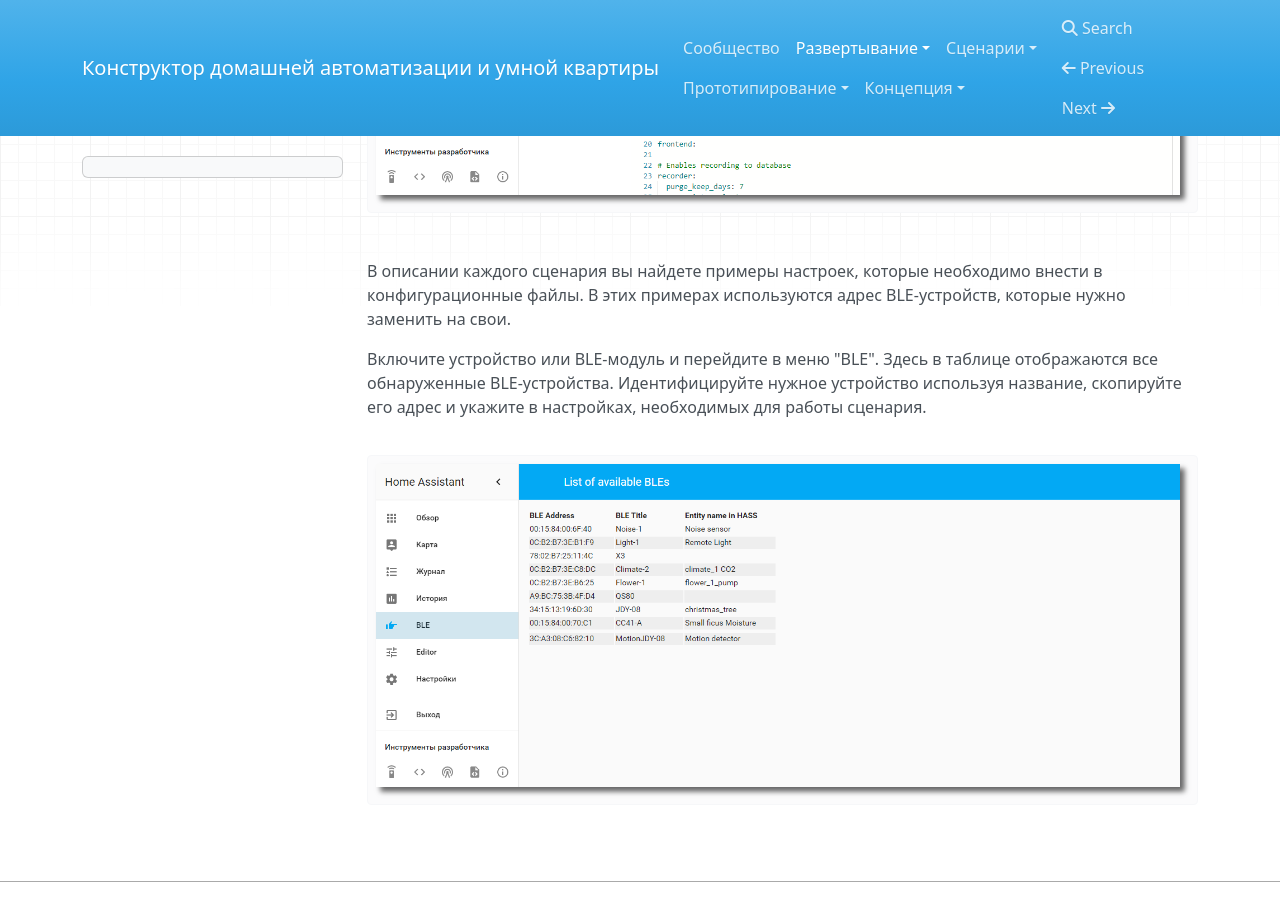
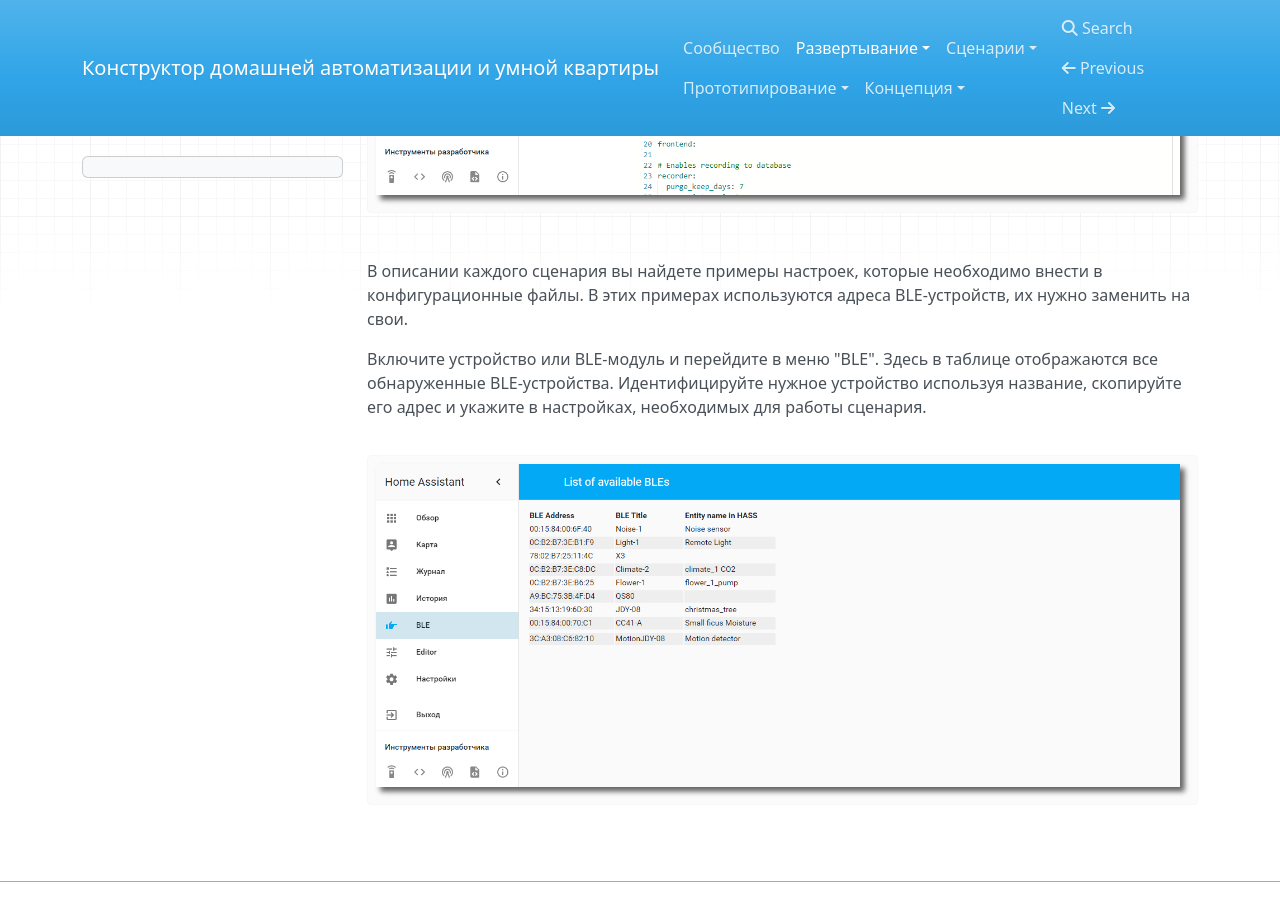
Before and after one commit to cutecare/cutecare-docs, an MkDocs documentation site: the page built from docs/Настройка.md, in a window 1280 px wide and 900 px high, scrolled down 532 px. Built offline with MkDocs 1.6.1, drawn with Linux system fonts in a browser that asks for light colours; nearby versions of some CDN libraries; old or Windows-style settings are respelled for this version of MkDocs.

Commit message:
Update Настройка.md

```diff
--- a/docs/Настройка.md
+++ b/docs/Настройка.md
@@ -8,7 +8,7 @@
 ![Встроенный редактор конфигурационных файлов Home Assistant](https://github.com/cutecare/cutecare-docs/blob/master/images/hass-editor.png?raw=true)
 
 В описании каждого сценария вы найдете примеры настроек, которые необходимо внести в конфигурационные файлы.
-В этих примерах используются адрес BLE-устройств, которые нужно заменить на свои.
+В этих примерах используются адреса BLE-устройств, их нужно заменить на свои.
 
 Включите устройство или BLE-модуль и перейдите в меню "BLE". Здесь в таблице отображаются все обнаруженные BLE-устройства.
 Идентифицируйте нужное устройство используя название, скопируйте его адрес и укажите в настройках, необходимых для работы сценария.
```
